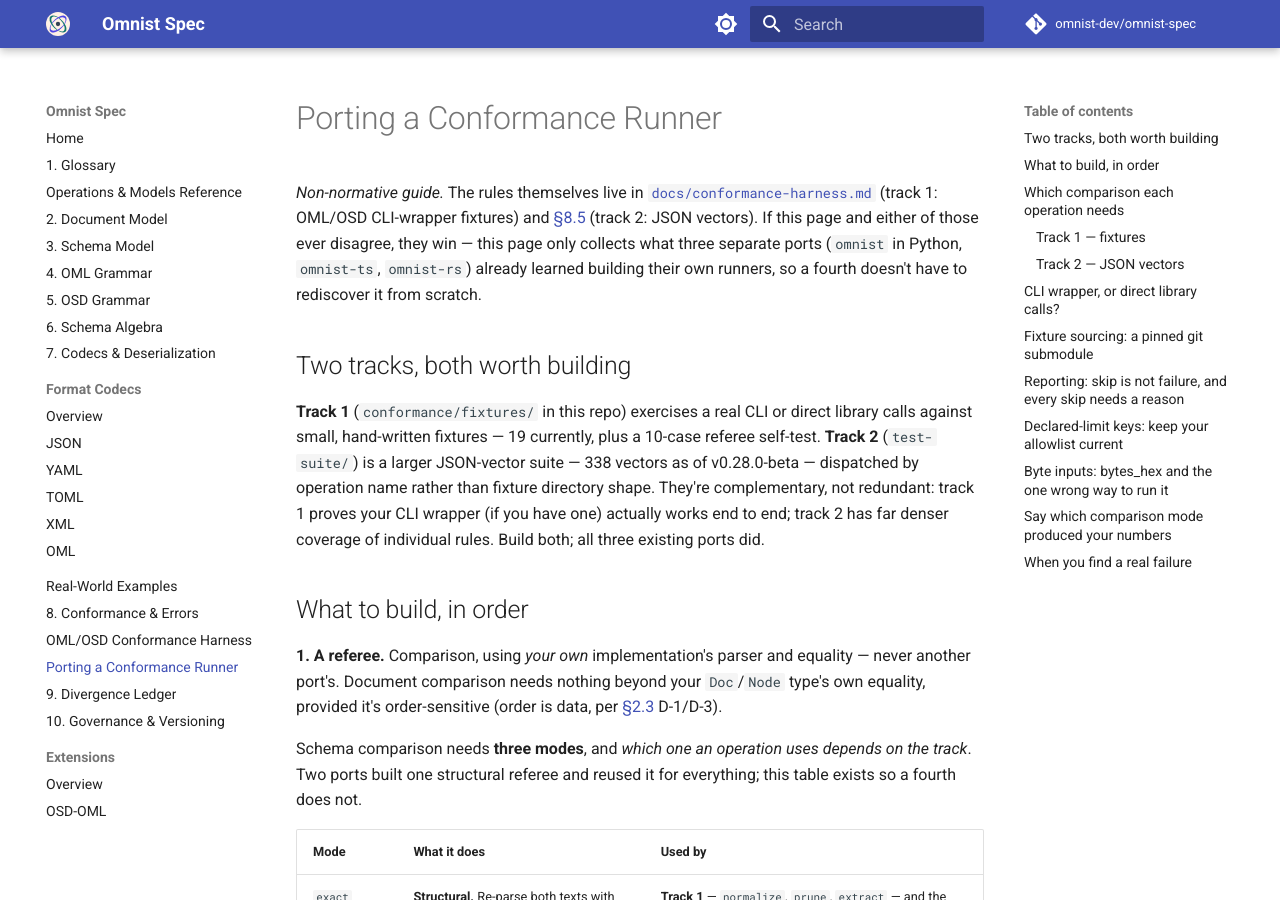
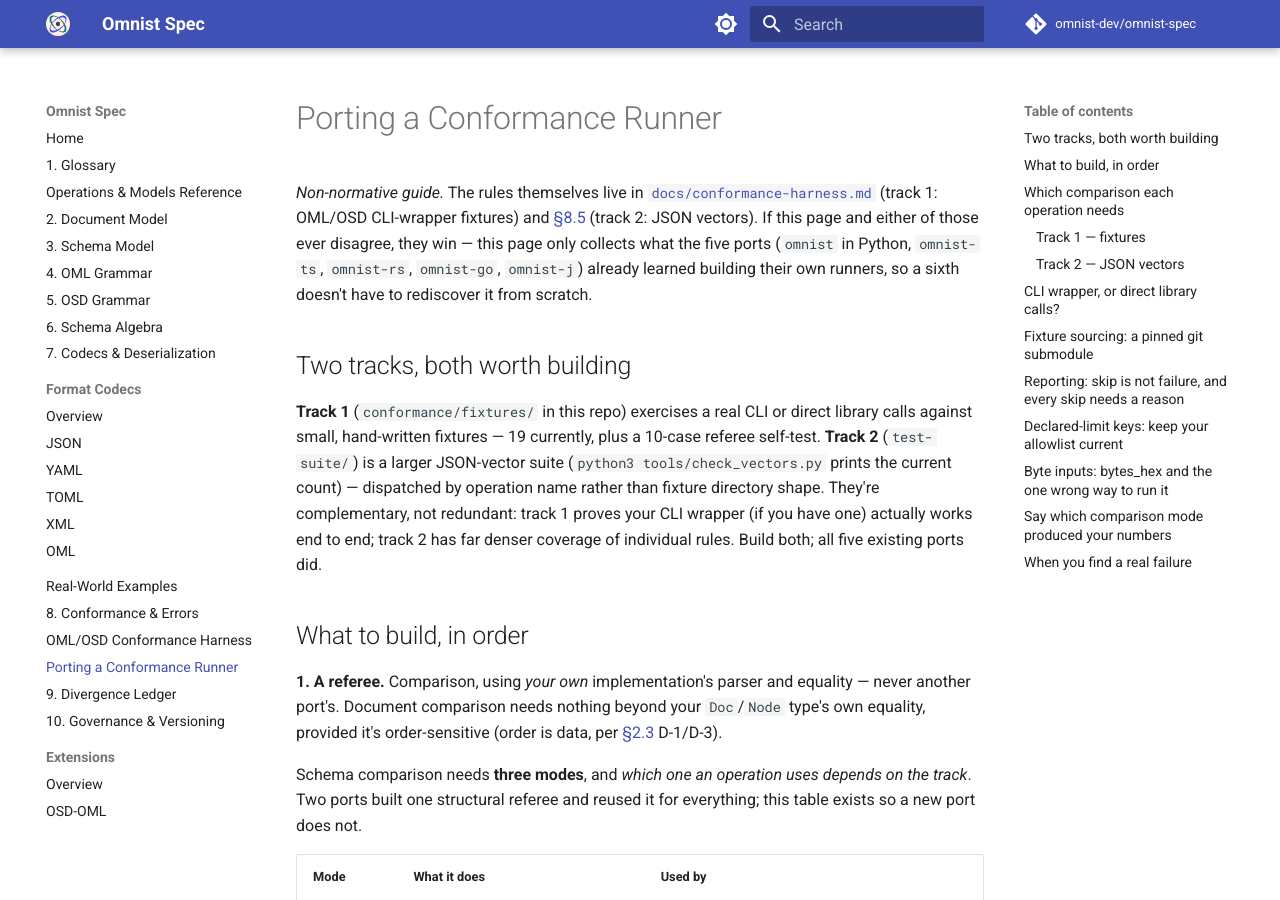
Before and after one commit to omnist-dev/omnist-spec, an MkDocs documentation site: the page built from docs/porting-a-conformance-runner.md, in a window 1280 px wide and 900 px high. Built offline with MkDocs 1.6.1 and Material for MkDocs 9.7.7, drawn with Linux system fonts in a browser that asks for light colours; comment, search, counter and statistics services are not loaded; some of the changed text lies outside the part shown.

Commit message:
Fix stale counts and port statements in the guides and READMEs (#147)
Three/fourth ports become five/sixth throughout the porting guide,
conformance-harness.md and section 8; "Four ports enforce D-22" and "Every
port but Python enforces D-18" become all five; the alias-expansion counts are
corrected (ten vectors carry declared_max_expanded_slots, seven of 42 carry
neither key), the line:col placeholder count is nine, and the claim that Rust
has fewer skips is replaced by a pointer to section 9.3. The stale TypeScript
integer/number example is corrected (it uses bigint). README.md is rewritten
for five ports, the beta status and the full repository structure, and
docs/index.md points to 10.4 instead of 9.5 for the discrepancy policy.

Where a number can drift, the prose points at tools/check_vectors.py, which now
prints the per-key declared-limit counts and the placeholder count.

Co-Authored-By: Claude Sonnet 5.5 <noreply@anthropic.com>

```diff
--- a/docs/porting-a-conformance-runner.md
+++ b/docs/porting-a-conformance-runner.md
@@ -4,20 +4,20 @@
 [`docs/conformance-harness.md`](conformance-harness.md) (track 1: OML/OSD
 CLI-wrapper fixtures) and [§8.5](08-conformance-and-errors.md#85-conformance-harness-protocol)
 (track 2: JSON vectors). If this page and either of those ever disagree, they
-win — this page only collects what three separate ports (`omnist` in Python,
-`omnist-ts`, `omnist-rs`) already learned building their own runners, so a
-fourth doesn't have to rediscover it from scratch.
+win — this page only collects what the five ports (`omnist` in Python,
+`omnist-ts`, `omnist-rs`, `omnist-go`, `omnist-j`) already learned building
+their own runners, so a sixth doesn't have to rediscover it from scratch.
 
 ## Two tracks, both worth building
 
 **Track 1** (`conformance/fixtures/` in this repo) exercises a real CLI or
 direct library calls against small, hand-written fixtures — 19 currently,
 plus a 10-case referee self-test. **Track 2** (`test-suite/`) is a larger
-JSON-vector suite — 338 vectors as of v0.28.0-beta — dispatched by operation
-name rather than fixture directory shape. They're complementary, not
+JSON-vector suite (`python3 tools/check_vectors.py` prints the current count)
+— dispatched by operation name rather than fixture directory shape. They're complementary, not
 redundant: track 1 proves your CLI wrapper (if you have one) actually works
 end to end; track 2 has far denser coverage of individual rules. Build both;
-all three existing ports did.
+all five existing ports did.
 
 ## What to build, in order
 
@@ -28,7 +28,7 @@ data, per [§2.3](02-document-model.md#23-structural-invariants) D-1/D-3).
 
 Schema comparison needs **three modes**, and *which one an operation uses
 depends on the track*. Two ports built one structural referee and reused it
-for everything; this table exists so a fourth does not.
+for everything; this table exists so a new port does not.
 
 | Mode | What it does | Used by |
 |---|---|---|
@@ -62,7 +62,7 @@ uses as its canonical "same schema" comparison.
 
 Prove the referee trustworthy **before** it judges anything: port the
 10-case self-test under `conformance/fixtures/_referee-self-test/` and get
-it passing first. All three existing ports did this as their literal step
+it passing first. All five existing ports did this as their literal step
 one. The self-test covers `exact` and `isomorphic` only: `canonical` is a string
 comparison and has no fixtures there, so prove it with a mutation of your own
 instead — change one detail of your canonical output (an indentation width, the
@@ -118,7 +118,10 @@ because a codec's blamed character is implementation-defined (E-31). For that
 entry compare the `code`, and check only that the reported path is a
 well-formed text position, `^[1-9][0-9]*:[1-9][0-9]*$`; do not compare its
 value. Every other path in the suite stays byte for byte. A runner that skips
-this step fails the four `formats-*/syntax/` vectors. Rule 4's code-agnostic
+this step
+fails every vector that uses the placeholder (the four `formats-*/syntax/`
+vectors and five in `formats-yaml/alias-expansion.json`: nine at v0.29.0-beta;
+`python3 tools/check_vectors.py` prints the current count). Rule 4's code-agnostic
 mode is the one permitted relaxation of the code, and the run MUST say it was
 used.
 
@@ -181,9 +184,9 @@ flag names in your own CLI.
 
 ## Fixture sourcing: a pinned git submodule
 
-All three existing ports vendor this repo the same way: a git submodule
+All five existing ports vendor this repo the same way: a git submodule
 pinned to a tag, never tracking `master`, so fixture updates are explicit,
-reviewable commits rather than silent drift. See any of the three repos'
+reviewable commits rather than silent drift. See any of the five repos'
 `tools/conformance/README.md` for the exact bump procedure — they're
 functionally identical.
 
@@ -236,12 +239,14 @@ allowlist on every submodule bump, and treat a new key as part of adopting
 the rule that introduced it, not as separate work.
 
 As of **v0.26.0-beta** the newest key is `declared_max_expanded_slots`
-(§2.4.1's D-22, the absolute cap on expanded size); eight vectors in
-`formats-yaml/alias-expansion.json` carry it. It follows the same rule as
+(§2.4.1's D-22, the absolute cap on expanded size); ten vectors in
+`formats-yaml/alias-expansion.json` carry it (`python3 tools/check_vectors.py`
+prints the current per-key counts). It follows the same rule as
 every other key: allowlist it, and report `skip` until the cap is implemented.
 Before it, as of **v0.18.0-beta**, the newest was `declared_max_alias_expansion`
-(§2.4.1's D-18). Every vector in `formats-yaml/alias-expansion.json` carries
-one of the two. All five existing ports now implement both rules, so this
+(§2.4.1's D-18). Most vectors in `formats-yaml/alias-expansion.json` carry one
+of the two; seven of its 42 carry neither and run against the implementation's
+own defaults. All five existing ports now implement both rules, so this
 applies to a new port: until you implement a rule, a runner MUST report each
 vector carrying its key as an E-20 skip, citing the tracking issue for your
 port's gap, and never as a pass.
@@ -365,8 +370,8 @@ Triage before touching anything:
 
 Report real, verified pass/fail/skip counts once you have them — don't imply
 parity with another port's numbers if your true ceiling differs for
-principled, documented reasons. It usually will: Rust's port currently has
-*fewer* skips than Python's or TypeScript's, because its `parse.*`-family
-errors already carry structured paths the other two don't yet — a favorable
-divergence, still worth reporting accurately rather than rounding to "the
+principled, documented reasons. It usually will: the ports' skip counts
+differ today (§9.3's "What each port skips" gives the current split, for
+instance the `limits` vectors only a port with runtime-configurable limits can
+run), and each count is worth reporting accurately rather than rounding to "the
 same as everyone else."
```
Also changed, not shown: README.md (+19 -10 lines), docs/08-conformance-and-errors.md (+1 -1 lines), docs/10-governance-and-versioning.md (+3 -3 lines), docs/conformance-harness.md (+5 -4 lines), docs/index.md (+2 -2 lines), test-suite/README.md (+8 -7 lines), 1 other file.
